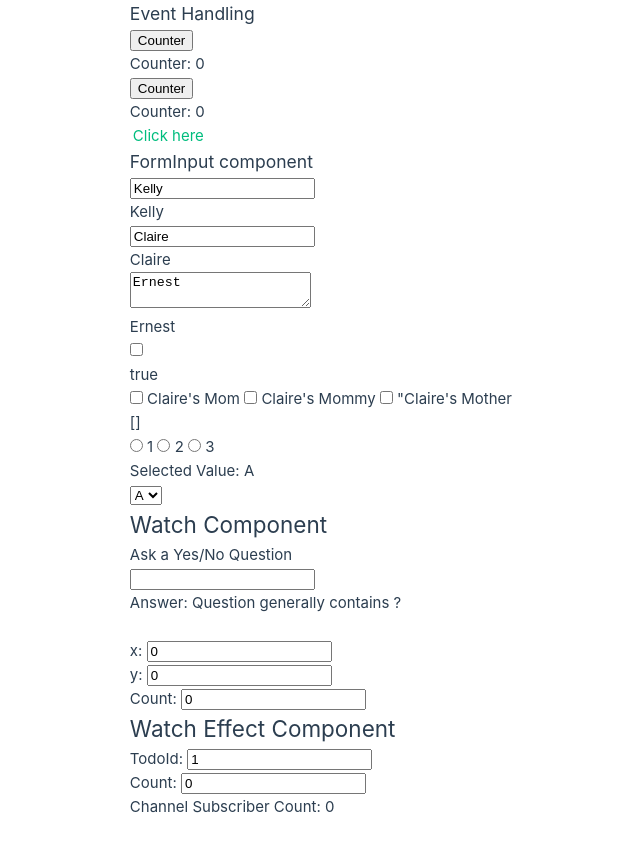
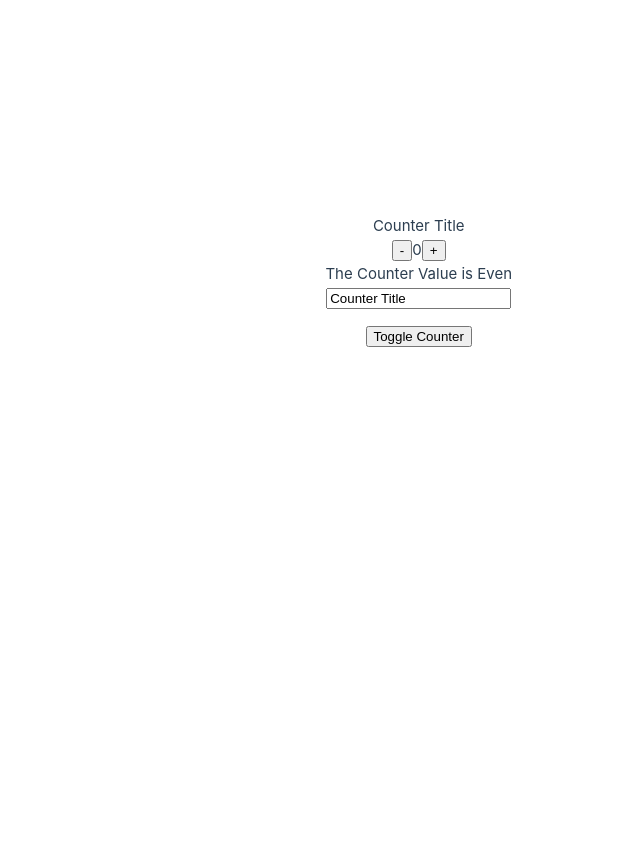
Before and after one commit to JeongAhYoon/vue_practice, a Vue app: page / in a window 1280 px wide. Shown: the top 852 px of the page, without its empty margins (128-768 px from the left). After the commit the page ends 800 px from the top, so only its background shows below. Built offline with nearby package versions, Linux system fonts and the light colour scheme.

Commit message:
Life cycles

```diff
--- a/src/App.vue
+++ b/src/App.vue
@@ -1,16 +1,35 @@
 <template>
   <div>
-<!-- <counter></counter>
-<TemplateSyntax />
+    <counter v-if="showCounter"></counter>
+    <div
+      :style="{ marginTop: '1rem', display: 'flex', justifyContent: 'center' }"
+    >
+      <button @click.prevent="(event) => (showCounter = !showCounter)">
+        Toggle Counter
+      </button>
+    </div>
+    <!-- <TemplateSyntax />
 <ComputedComponent />
 <ClassComponent class="foo bar"/>
 <StyleComponent class="foo bar"/>
 <ConditionalComponent />
-<ListRendering /> -->
+<ListRendering />
 <EventHandling />
 <FormInput />
 <WatchComponent />
-<WatchEffectComponent />
-<div style="margin-top: 15rem"></div>
+<WatchEffectComponent /> -->
+    <div style="margin-top: 15rem"></div>
   </div>
 </template>
+
+<script setup>
+import { onBeforeUpdate, onUpdated, ref } from "vue";
+const showCounter = ref(true);
+
+// onBeforeUpdate(() => {
+//   console.log("before Update");
+// });
+// onUpdated(() => {
+//   console.log("on Update");
+// });
+</script>
--- a/src/components/Counter.vue
+++ b/src/components/Counter.vue
@@ -1,6 +1,6 @@
 <template>
   <div class="text-center">
-    <div>{{ counterTitle }}</div>
+    <div id="counterTitle">{{ counterTitle }}</div>
     <div>
       <button @click.prevent="decreaseCounter()">-</button>
       <span>{{ counterData.count }}</span>
@@ -51,7 +51,7 @@ export default {
 </script> -->
 
 <script setup>
-import { reactive, ref, computed } from "vue";
+import { reactive, ref, computed, onBeforeMount, onMounted, onBeforeUnmount, onUnmounted, onBeforeUpdate, onUpdated } from "vue";
 const counter = ref(100);
 const counterTitle = ref("Counter Title");
 const counterData = reactive({
@@ -62,6 +62,24 @@ const increaseCounter = () => counterData.count++;
 
 const decreaseCounter = () => counterData.count--;
 
+onBeforeMount(() => {
+    console.log(document.getElementById('counterTitle'));
+    console.log('before mounted'); // component setup 후 Dom이 만들어 지기 전에 불려짐.
+});
+
+onMounted(() => {
+    console.log(document.getElementById('counterTitle'));
+    console.log('mounted');
+});
+
+onBeforeUnmount(() => {
+    console.log('on before unMounted');
+});
+
+onUnmounted(() => {
+    console.log('on unmounted');
+})
+
 const oddOrEven = computed(() => {return counterData.count % 2 == 0 ? 'Even' : 'Odd'} )
 </script>
 
```
